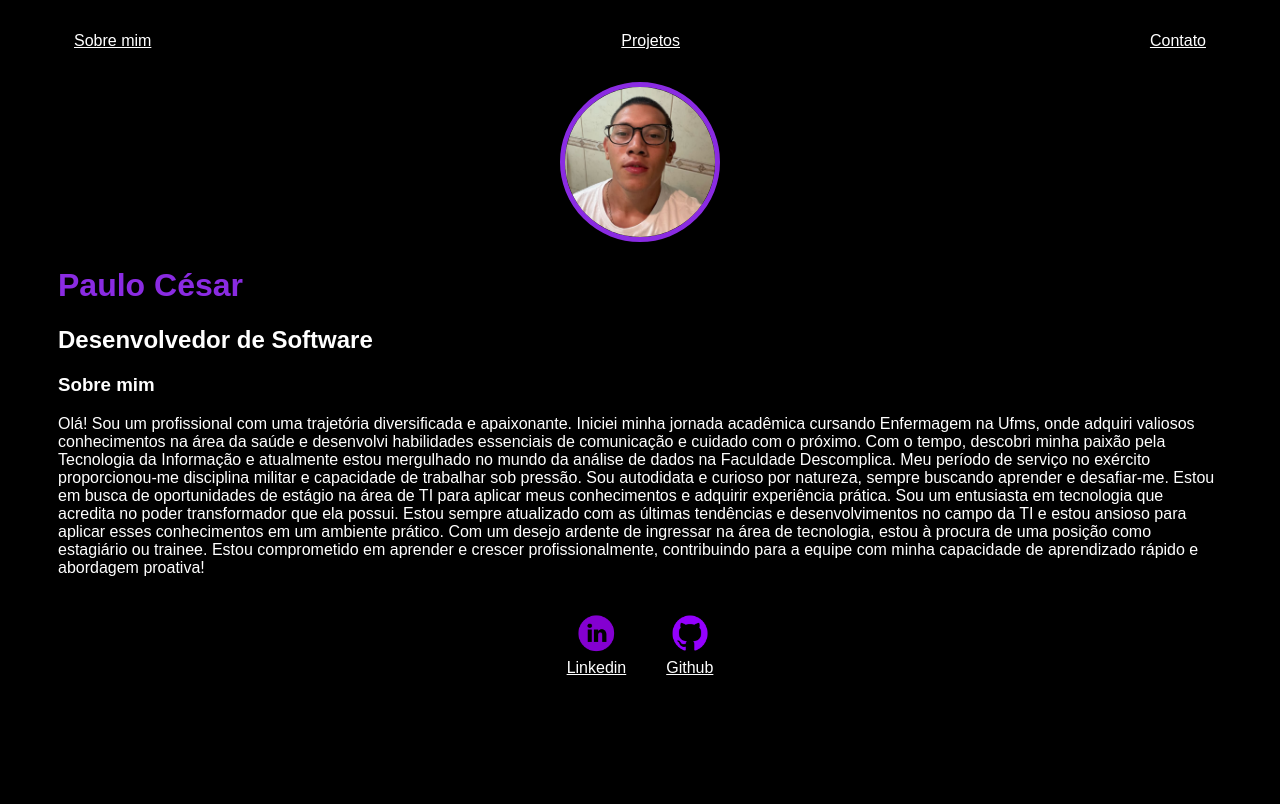
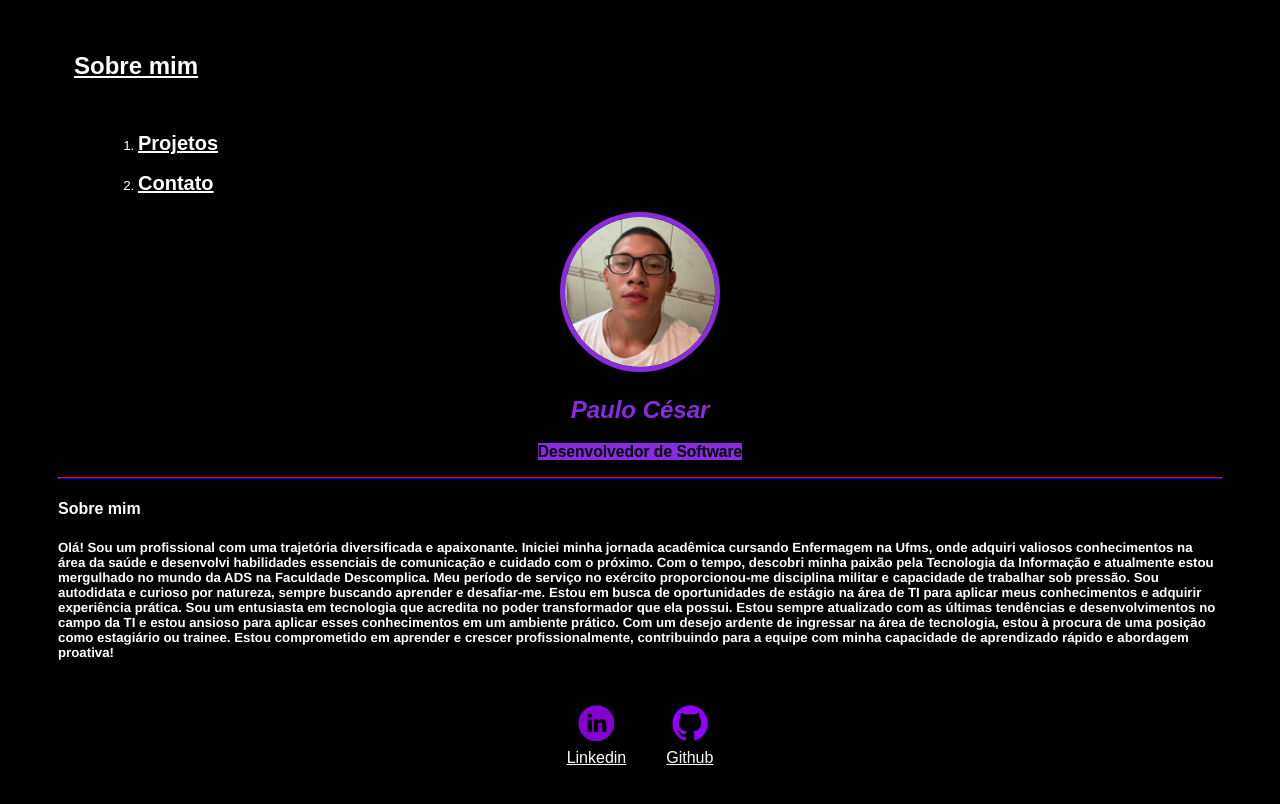
Before and after one commit to Paulocdcm/Curso_HTML_DIO, a plain HTML site: page Exercicio01_Portifolio/index.html in a window 1280 px wide. Drawn offline with Linux system fonts and the light colour scheme.

Commit message:
exercicio atualizado

```diff
--- a/Exercicio01_Portifolio/index.css
+++ b/Exercicio01_Portifolio/index.css
@@ -6,12 +6,12 @@ body{
 }
 ul{
     display: flex;
-    justify-content: space-between;
     list-style-type: none;
     align-items: center;
     padding: 16px;
 
 }
+
 a{
     color: white;
 }
@@ -25,8 +25,33 @@ header img{
     text-align: center;
 
 }
-h1{
-    color:blueviolet
+h2{
+    color:blueviolet;
+    text-align: center;
+
+}
+mark{
+    background-color: blueviolet;
+}
+h3{
+    color:rgb(233, 163, 240);
+    text-align: center;
+}
+abbr {
+    display: inline;
+  }
+h4{
+    text-align: left;
+}
+h5{
+    text-align: left;
+    font-family:'Franklin Gothic Medium', 'Arial Narrow', Arial, sans-serif;
+
+}
+hr{
+
+	border: 1px solid;
+	border-color: #f00 #960 #00f #0f0;
 }
 footer img{
     width: 40px;
--- a/Exercicio01_Portifolio/index.html
+++ b/Exercicio01_Portifolio/index.html
@@ -11,32 +11,41 @@
         <nav>
           <ul>
                 <li>
-                    <a href="index.html">Sobre mim</a>
+                     <a href="index.html"><h1>Sobre mim</a></h1>
+                </li>
+         </ul>
+  <blockquote>
+    <ol>
+        <small>
+                          <li>
+                          <a href="project.html" target="_blank"><h1>Projetos</a></h1>
                           </li>
                          <li>
-                    <a href="project.html" target="_blank">Projetos</a>
+                         <a href="contact.html" target="_blank"><h1>Contato</a></h1>
                          </li>
-                <li>
-                    <a href="contact.html" target="_blank">Contato</a>
-                </li>
-            </ul>
+         </small>
+  </blockquote>
+ </ol>
         </nav>
         <header>
             <div class="center">
                 <img src="./img/minha foto.jpg"></img>
             </div>
-           <h1>  Paulo César </h1>
-           <h2>  Desenvolvedor de Software </h2>
+
+             <i><h2>  Paulo César </h2></i>
+             <small><h3> <mark> Desenvolvedor de Software </mark> </h3></small>
         </header>
         <main>
             <section>
-                <h3>Sobre mim</h3>
+                <hr>
+                  <h4>Sobre mim</h4>
+
                 <p>
-                    Olá! Sou um profissional com uma trajetória diversificada e apaixonante. Iniciei minha jornada acadêmica cursando Enfermagem na Ufms, onde adquiri valiosos conhecimentos na área da saúde e desenvolvi habilidades essenciais de comunicação e cuidado com o próximo.
-                    Com o tempo, descobri minha paixão pela Tecnologia da Informação e atualmente estou mergulhado no mundo da análise de dados na Faculdade Descomplica. Meu período de serviço no exército proporcionou-me disciplina militar e capacidade de trabalhar sob pressão.
+                     <h5>Olá! Sou um profissional com uma trajetória diversificada e apaixonante. Iniciei minha jornada acadêmica cursando Enfermagem na Ufms, onde adquiri valiosos conhecimentos na área da saúde e desenvolvi habilidades essenciais de comunicação e cuidado com o próximo.
+                         Com o tempo, descobri minha paixão pela Tecnologia da Informação e atualmente estou mergulhado no mundo da <abbr análise e desenvolvimento de sistemas> ADS</abbr> na Faculdade Descomplica. Meu período de serviço no exército proporcionou-me disciplina militar e capacidade de trabalhar sob pressão.
                          Sou autodidata e curioso por natureza, sempre buscando aprender e desafiar-me. Estou em busca de oportunidades de estágio na área de TI para aplicar meus conhecimentos e adquirir experiência prática. Sou um entusiasta em tecnologia que acredita no poder transformador que ela possui. Estou sempre atualizado com as últimas tendências e desenvolvimentos no campo da TI e estou ansioso para aplicar esses conhecimentos em um ambiente prático.
                          Com um desejo ardente de ingressar na área de tecnologia, estou à procura de uma posição como estagiário ou trainee. Estou comprometido em aprender e crescer profissionalmente, contribuindo para a equipe com minha capacidade de aprendizado rápido e abordagem proativa!
-                </p>
+                 </h5>  </p>
             </section>
         </main>
 
```
Lines whose indentation alone changed are shown as unchanged.
